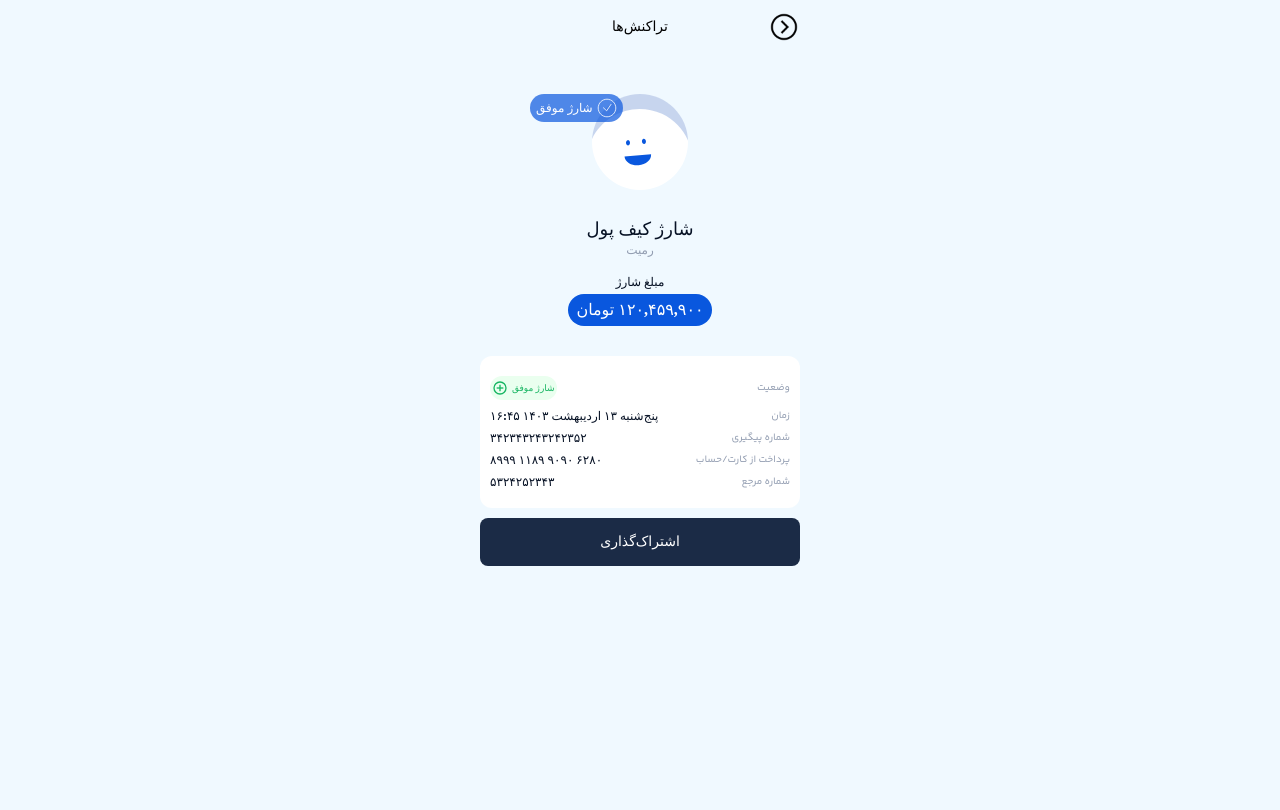
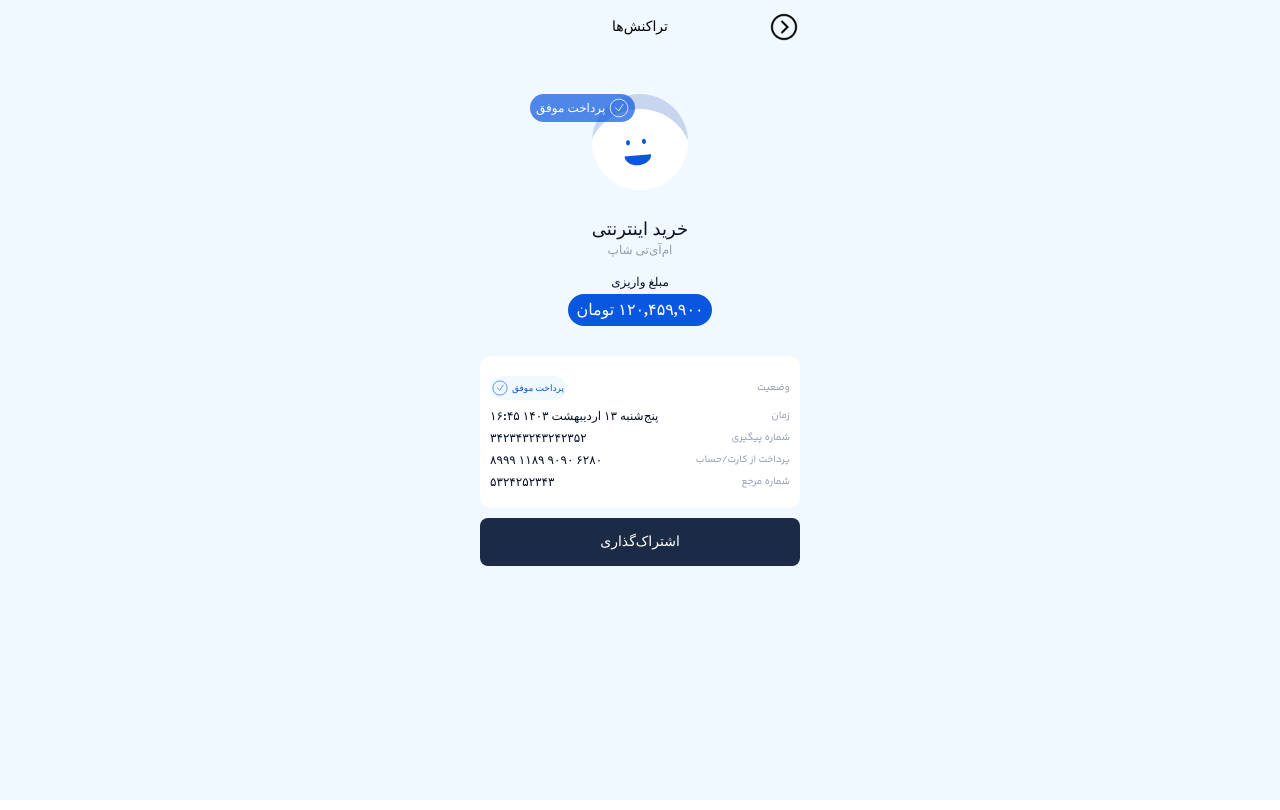
Before and after one commit to alireza013013/ramit-pay, a React (Vite) app: page /dashboard/transactions/1 in a window 1280 px wide. Built offline with nearby package versions, Linux system fonts and the light colour scheme; a web font is replaced by a local one.

Commit message:
back page done, icon bottom nav change

```diff
--- a/src/pages/dashboard/transactionDetail/TransactionDetail.jsx
+++ b/src/pages/dashboard/transactionDetail/TransactionDetail.jsx
@@ -1,4 +1,4 @@
-import { useState } from 'react'
+import { useEffect, useState } from 'react'
 import './TransactionDetail.scss'
 import arrow from "../../../assets/icons/arrow.png"
 import close from "../../../assets/icons/close-circle.svg"
@@ -6,6 +6,7 @@ import check from "../../../assets/icons/check-circle.svg"
 import plus from "../../../assets/icons/plus-circle.svg"
 import successUser from '../../../assets/icons/success-user.svg'
 import failUser from '../../../assets/icons/failed-user.svg'
+import { useParams, useNavigate } from 'react-router-dom';
 
 export const TransactionDetail = () => {
 
@@ -49,14 +50,18 @@ export const TransactionDetail = () => {
         }
     ]
 
-    const transaction = transactions[2]
+    let { id } = useParams();
+    let transaction = transactions[id - 1];
+
+    let navigate = useNavigate();
+
 
     return (
         <div className='main-transaction-detail'>
             <div className='container'>
                 <div className='title-button'>
                     <span className='title'>تراکنش‌ها</span>
-                    <img src={arrow} alt="Arrow" />
+                    <img onClick={() => navigate(-1)} src={arrow} alt="Arrow" />
                 </div>
                 <div className='image-text-status'>
                     <img src={transaction.isSuccessful ? successUser : failUser} alt="Status" />
@@ -144,7 +149,6 @@ export const TransactionDetail = () => {
                 <button>
                     اشتراک‌گذاری
                 </button>
-
             </div>
         </div>
     )
--- a/src/pages/dashboard/transactionDetail/TransactionDetail.scss
+++ b/src/pages/dashboard/transactionDetail/TransactionDetail.scss
@@ -15,7 +15,6 @@
         display: flex;
         flex-direction: column;
         align-items: center;
-        margin-bottom: 10px;
 
         .title-button {
             display: flex;
@@ -208,6 +207,7 @@
             transition: all;
             margin-top: 10px;
             font-family: "YekanBakh";
+            margin-bottom: 10px;
 
             &:active {
                 transform: scale(0.95);
```
Also changed, not shown: src/assets/icons/profile.svg, src/assets/icons/transaction.svg.
